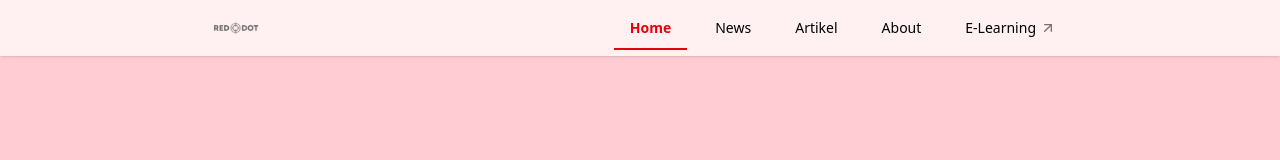
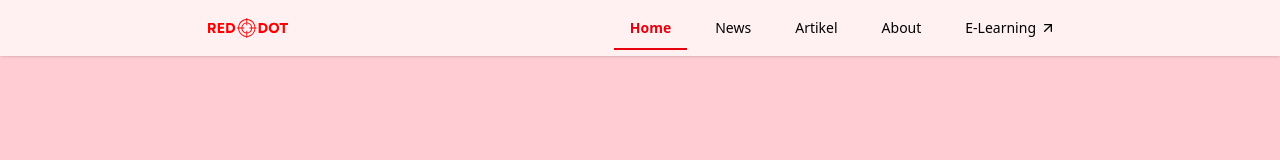
Before and after one commit to bagoesrex/reddot.site-frontend, a Next.js app: page / in a window 1280 px wide. Shown: the top 160 px of the page. Built offline with nearby package versions, Linux system fonts and the light colour scheme.

Commit message:
feat(layout): adjust navbar logo and elearning link

```diff
--- a/components/layout/header.tsx
+++ b/components/layout/header.tsx
@@ -4,6 +4,7 @@ import Image from "next/image";
 import Icon from "@/public/logo.svg";
 import { Navbar } from "./navbar";
 import { useState } from "react";
+import Link from "next/link";
 
 export default function Header() {
     const [isOpen, setIsOpen] = useState(false);
@@ -12,9 +13,11 @@ export default function Header() {
         <header className="fixed top-0 z-50 w-full bg-white/70 backdrop-blur-md shadow-sm">
             <div className="mx-auto max-w-4xl px-4 transition-all duration-300 flex flex-col">
                 <div className="flex items-center justify-between">
-                    <div>
-                        <Image src={Icon} alt="Logo Website" className="h-14 w-auto" priority />
-                    </div>
+                    <Link href={"/"}>
+                        <div className="relative h-14 flex justify-center items-center w-20 overflow-hidden">
+                            <Image src={Icon} alt="Logo Website" priority />
+                        </div>
+                    </Link>
 
                     <Navbar isOpen={isOpen} setIsOpen={setIsOpen} />
                 </div>
--- a/components/layout/navbar.tsx
+++ b/components/layout/navbar.tsx
@@ -10,7 +10,7 @@ const navbarList: { title: string; href: string }[] = [
     { title: "News", href: "/news" },
     { title: "Artikel", href: "/article" },
     { title: "About", href: "/about" },
-    { title: "E-Learning", href: "/learning" },
+    { title: "E-Learning", href: "https://learn.reddot.site" },
 ];
 
 type NavbarProps = {
@@ -27,7 +27,7 @@ export function Navbar({ isOpen, setIsOpen }: NavbarProps) {
                         <NavbarList key={href} href={href}>
                             <span className="flex items-center gap-1 justify-center">
                                 {title}
-                                {title === "E-Learning" && <ArrowUpRight size={14} />}
+                                {title === "E-Learning" && <ArrowUpRight className="hover:text-red-600" size={14} />}
                             </span>
                         </NavbarList>
                     ))}
@@ -59,7 +59,7 @@ Navbar.MobileMenu = function MobileMenu({ setIsOpen }: { setIsOpen: (open: boole
                 >
                     <span className="flex items-center gap-1">
                         {title}
-                        {title === "E-Learning" && <ArrowUpRight size={14} />}
+                        {title === "E-Learning" && <ArrowUpRight className="hover:text-red-600" size={14} />}
                     </span>
                 </Link>
             ))}
```
Also changed, not shown: public/logo.svg.
